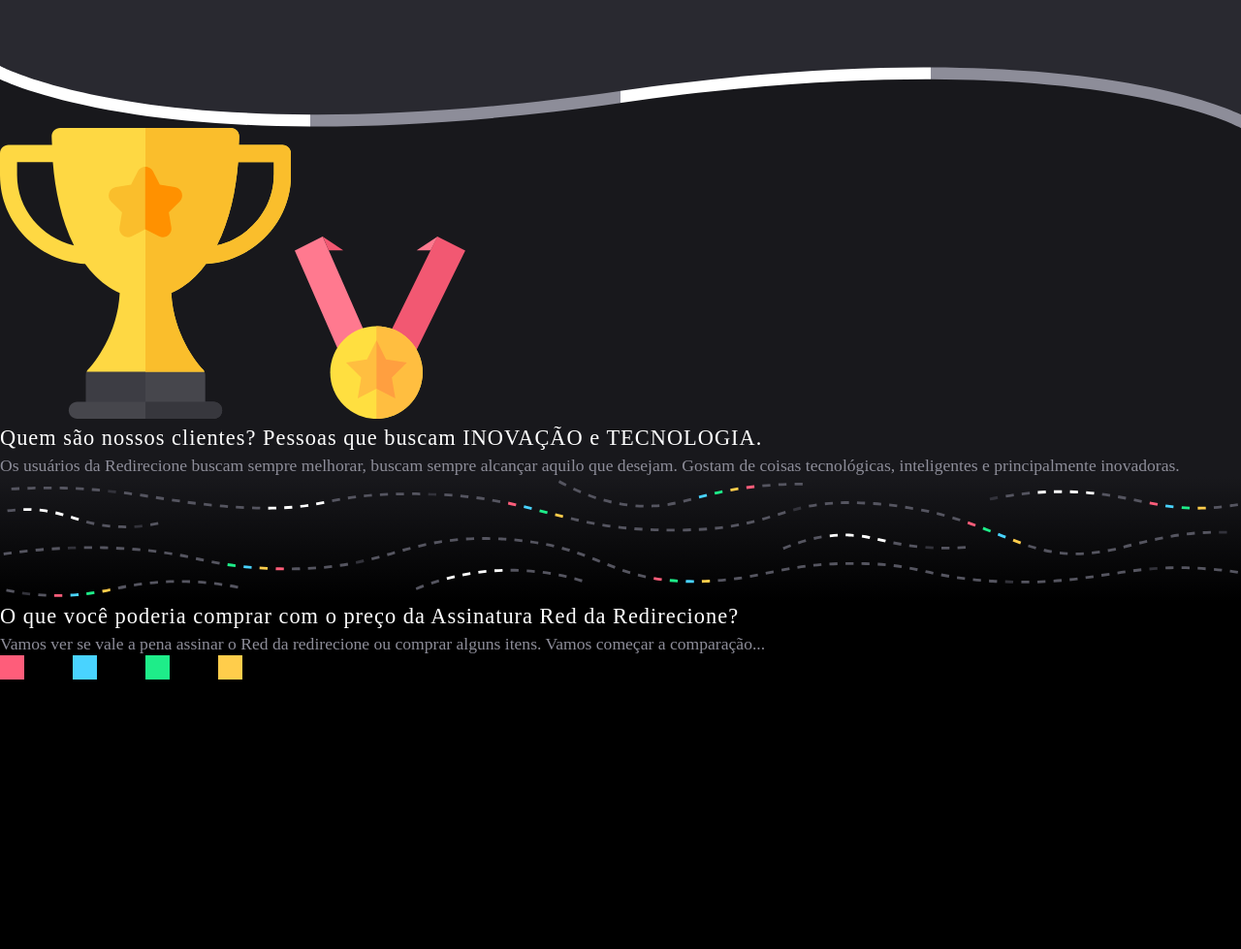
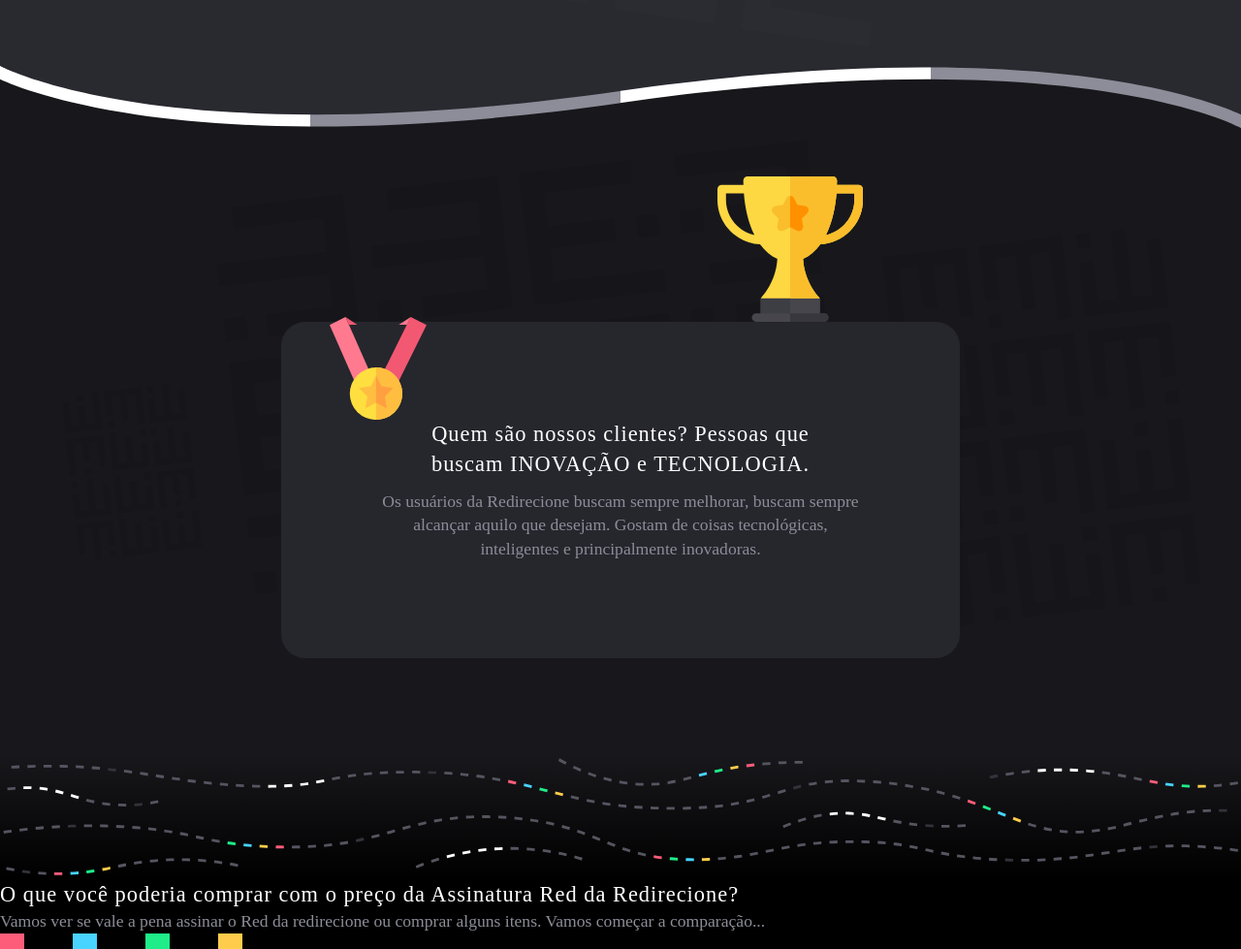
Before and after one commit to eduardolecdt/redirecione, a plain HTML site: page index.html in a window 1280 px wide. Shown: the part 8100-9079 px from the top of the page at 97% size. Drawn offline with Linux system fonts and the light colour scheme; a web font is replaced by a local one.

Commit message:
Section CLIENTES

```diff
--- a/assets/css/pages/index/partials/section-banco.css
+++ b/assets/css/pages/index/partials/section-banco.css
@@ -11,6 +11,10 @@
   justify-content: center;
   padding: 100px 0px;
   background-color: var(--cor-primaria-3);
+  background-image: url('../../../../../images/desktop/background-banco.svg');
+  background-size: contain;
+  background-repeat: no-repeat;
+  background-position: center;
 }
 
 /* Titulo */
@@ -71,6 +75,9 @@
 /* Responsivo */
 
 @media screen and (max-width: 700px) {
+  section.banco {
+    background-image: url('../../../../../images/mobile/background-banco.svg');
+  }
   section.banco .itens div {
     width: 110px;
     min-width: 110px;
--- a/assets/css/pages/index/partials/section-clientes.css
+++ b/assets/css/pages/index/partials/section-clientes.css
@@ -5,5 +5,73 @@
 */
 
 section.clientes {
+  display: flex;
+  align-items: center;
+  justify-content: center;
+  padding: 200px 20px 100px 20px;
   background-color: var(--cor-primaria-0);
+  background-image: url('../../../../../images/desktop/background-clientes.svg');
+  background-size: contain;
+  background-repeat: no-repeat;
+  background-position: top;
 }
+
+/* Quadro */
+
+section.clientes .quadro {
+  display: flex;
+  flex-direction: column;
+  align-items: center;
+  justify-content: center;
+  text-align: center;
+  position: relative;
+  width: 100%;
+  max-width: 700px;
+  background-color: var(--cor-primaria-2);
+  padding: 100px 20px;
+  border-radius: var(--radius-quadro-maior);
+}
+
+section.clientes .quadro h2 {
+  width: 100%;
+  max-width: 400px;
+}
+
+section.clientes .quadro p {
+  width: 100%;
+  max-width: 500px;
+  padding-top: 10px;
+}
+
+section.clientes .quadro img {
+  position: absolute;
+}
+
+section.clientes .quadro img.trofeu {
+  width: 100%;
+  max-width: 150px;
+  top: -150px;
+  right: 100px;
+}
+
+section.clientes .quadro img.medalha {
+  width: 100%;
+  max-width: 100px;
+  top: -5px;
+  left: 50px;
+}
+
+/* Responsivo */
+
+@media screen and (max-width: 700px) {
+  section.clientes {
+    padding: 180px 20px 100px 20px;
+    background-image: url('../../../../../images/mobile/background-clientes.svg');
+  }
+  section.clientes .quadro img.trofeu {
+    right: 30px;
+  }
+  section.clientes .quadro img.medalha {
+    max-width: 80px;
+  }
+}
```
Also changed, not shown: images/desktop/background-banco.svg (added), images/desktop/background-clientes.svg (added), images/mobile/background-banco.svg (added), images/mobile/background-clientes.svg (added).
